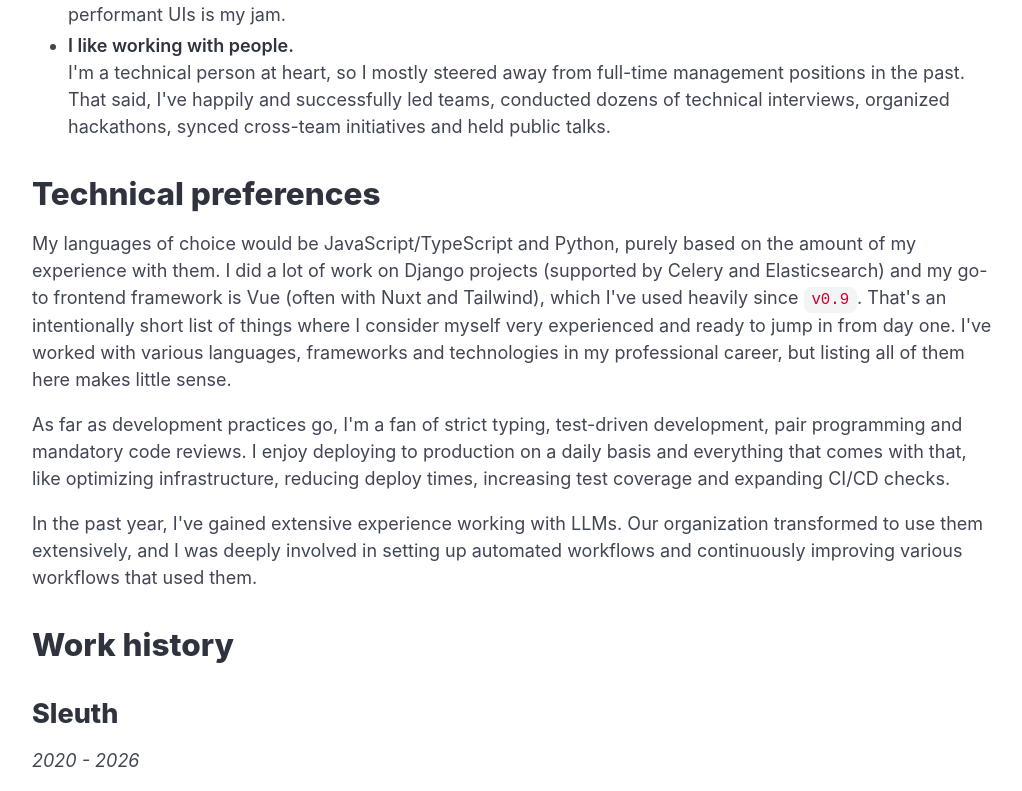
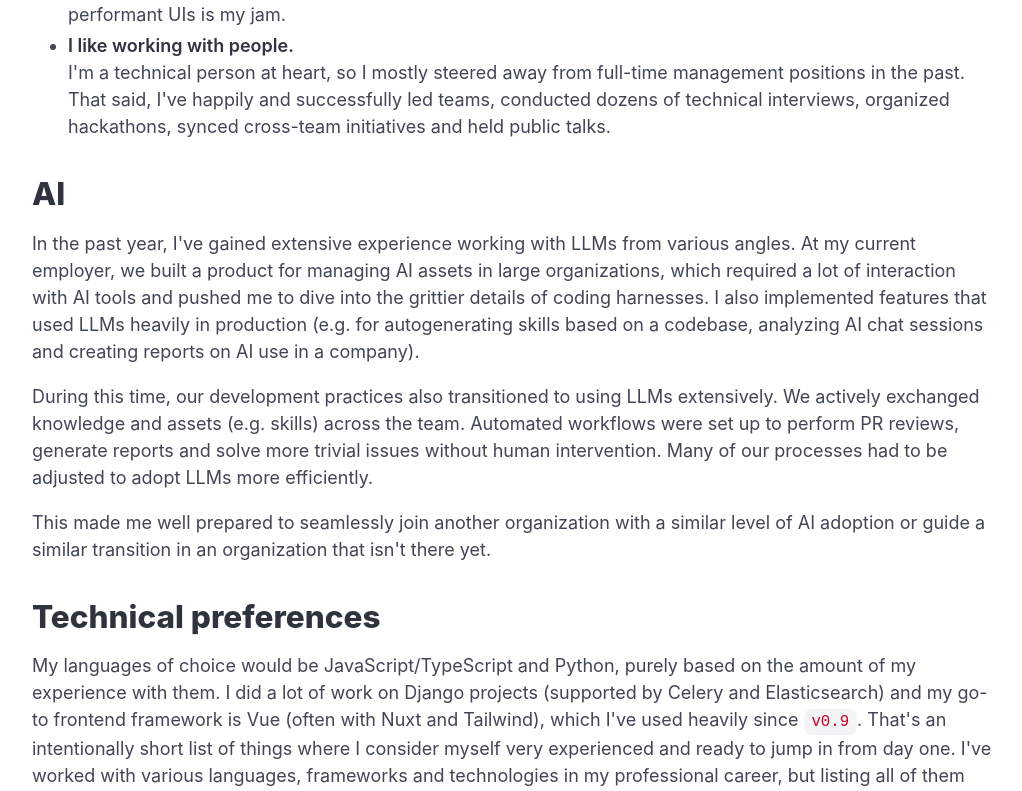
Before and after one commit to mzgajner/blog, an Eleventy site: page content/work.md in a window 1280 px wide. Shown: the part 671-1462 px from the top of the page, without its empty margins (128-1150 px from the left). Built offline with nearby package versions, Linux system fonts and the light colour scheme; Eleventy itself is replaced by a stand-in of ours; files that its build step writes are made by us from their sources; no server answers.

Commit message:
Add a section on AI

```diff
--- a/content/work.md
+++ b/content/work.md
@@ -19,13 +19,19 @@ If I had to compress my entire career into a few bullet points, I'd say:
 - **I like working with people.**
   I'm a technical person at heart, so I mostly steered away from full-time management positions in the past. That said, I've happily and successfully led teams, conducted dozens of technical interviews, organized hackathons, synced cross-team initiatives and held public talks.
 
+## AI
+
+In the past year, I've gained extensive experience working with LLMs from various angles. At my current employer, we built a product for managing AI assets in large organizations, which required a lot of interaction with AI tools and pushed me to dive into the grittier details of coding harnesses. I also implemented features that used LLMs heavily in production (e.g. for autogenerating skills based on a codebase, analyzing AI chat sessions and creating reports on AI use in a company).
+
+During this time, our development practices also transitioned to using LLMs extensively. We actively exchanged knowledge and assets (e.g. skills) across the team. Automated workflows were set up to perform PR reviews, generate reports and solve more trivial issues without human intervention. Many of our processes had to be adjusted to adopt LLMs more efficiently.
+
+This made me well prepared to seamlessly join another organization with a similar level of AI adoption or guide a similar transition in an organization that isn't there yet.
+
 ## Technical preferences
 
 My languages of choice would be JavaScript/TypeScript and Python, purely based on the amount of my experience with them. I did a lot of work on Django projects (supported by Celery and Elasticsearch) and my go-to frontend framework is Vue (often with Nuxt and Tailwind), which I've used heavily since `v0.9`. That's an intentionally short list of things where I consider myself very experienced and ready to jump in from day one. I've worked with various languages, frameworks and technologies in my professional career, but listing all of them here makes little sense.
 
 As far as development practices go, I'm a fan of strict typing, test-driven development, pair programming and mandatory code reviews. I enjoy deploying to production on a daily basis and everything that comes with that, like optimizing infrastructure, reducing deploy times, increasing test coverage and expanding CI/CD checks.
-
-In the past year, I've gained extensive experience working with LLMs. Our organization transformed to use them extensively, and I was deeply involved in setting up automated workflows and continuously improving various workflows that used them.
 
 ## Work history
 
```
